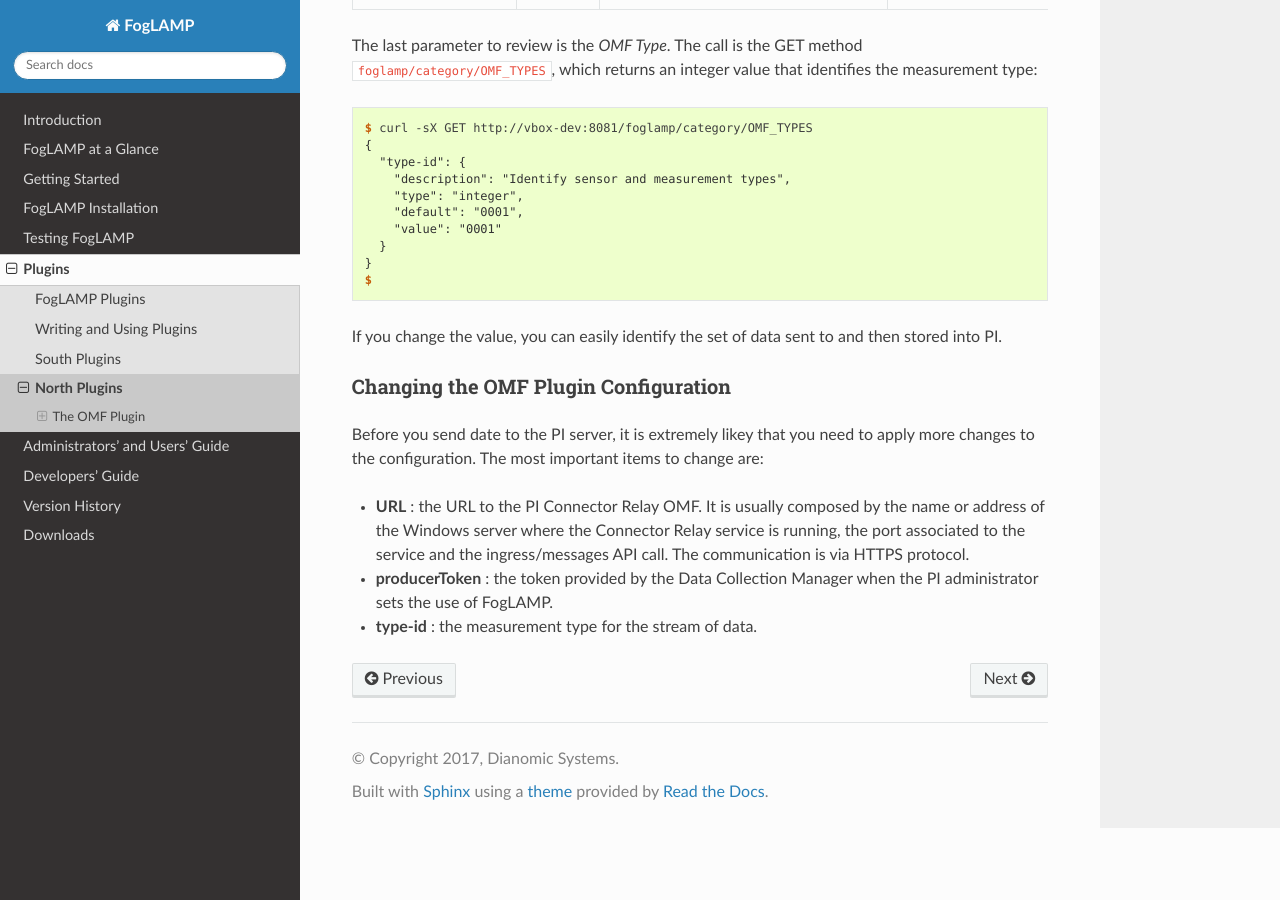
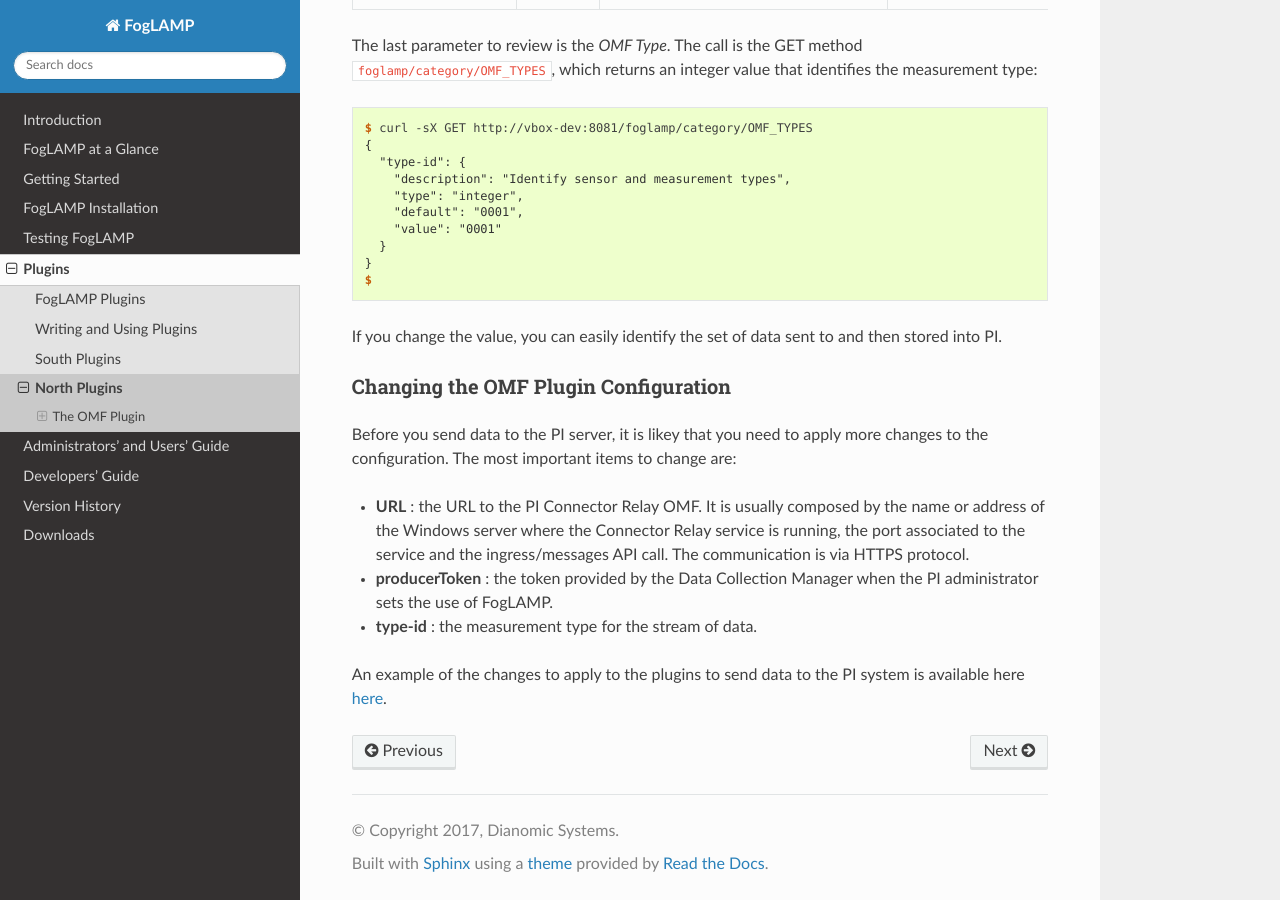
Before and after one commit to fledge-iot/fledge, a Sphinx documentation site: the page built from docs/06_plugins/04_north_plugins.rst, in a window 1280 px wide and 900 px high, scrolled down 4367 px. Built offline with Sphinx 7.4.7 and the Read the Docs theme 2.0.0, drawn with Linux system fonts in a browser that asks for light colours.

Commit message:
Fixed some missed links

```diff
--- a/docs/03_getting_started.rst
+++ b/docs/03_getting_started.rst
@@ -62,7 +62,8 @@ You may also want to install some utilities to make your life easier when you us
 Building FogLAMP
 ================
 
-In this section we will describe how to build FogLAMP on Ubuntu 16.04.3 LTS (Server or Desktop).  Other Linux distributions, Debian or Red-Hat based, or even other versions of Ubuntu may differ. If you are not familiar with Linux and you do not want to build FogLAMP from the source code, you can download a snap package from |snappy|.
+In this section we will describe how to build FogLAMP on Ubuntu 16.04.3 LTS (Server or Desktop).  Other Linux distributions, Debian or Red-Hat based, or even other versions of Ubuntu may differ. If you are not familiar with Linux and you do not want to build FogLAMP from the source code, you can download a ready-made Debian package (the list of packages is `here <92_downloads.html>`_).
+
 
 Build Pre-Requisites
 --------------------
--- a/docs/06_plugins/04_north_plugins.rst
+++ b/docs/06_plugins/04_north_plugins.rst
@@ -275,8 +271,10 @@ If you change the value, you can easily identify the set of data sent to and the
 Changing the OMF Plugin Configuration
 ~~~~~~~~~~~~~~~~~~~~~~~~~~~~~~~~~~~~~
 
-Before you send date to the PI server, it is extremely likey that you need to apply more changes to the configuration. The most important items to change are:
+Before you send data to the PI server, it is likey that you need to apply more changes to the configuration. The most important items to change are:
 
 - **URL** : the URL to the PI Connector Relay OMF. It is usually composed by the name or address of the Windows server where the Connector Relay service is running, the port associated to the service and the ingress/messages API call. The communication is via HTTPS protocol.
 - **producerToken** : the token provided by the Data Collection Manager when the PI administrator sets the use of FogLAMP.
 - **type-id** : the measurement type for the stream of data.
+
+An example of the changes to apply to the plugins to send data to the PI system is available here `here <../05_testing.html#sending-greetings-to-the-northern-hemisphere>`_.
```
Also changed, not shown: other parts of docs/06_plugins/04_north_plugins.rst (+0 -4 lines).
